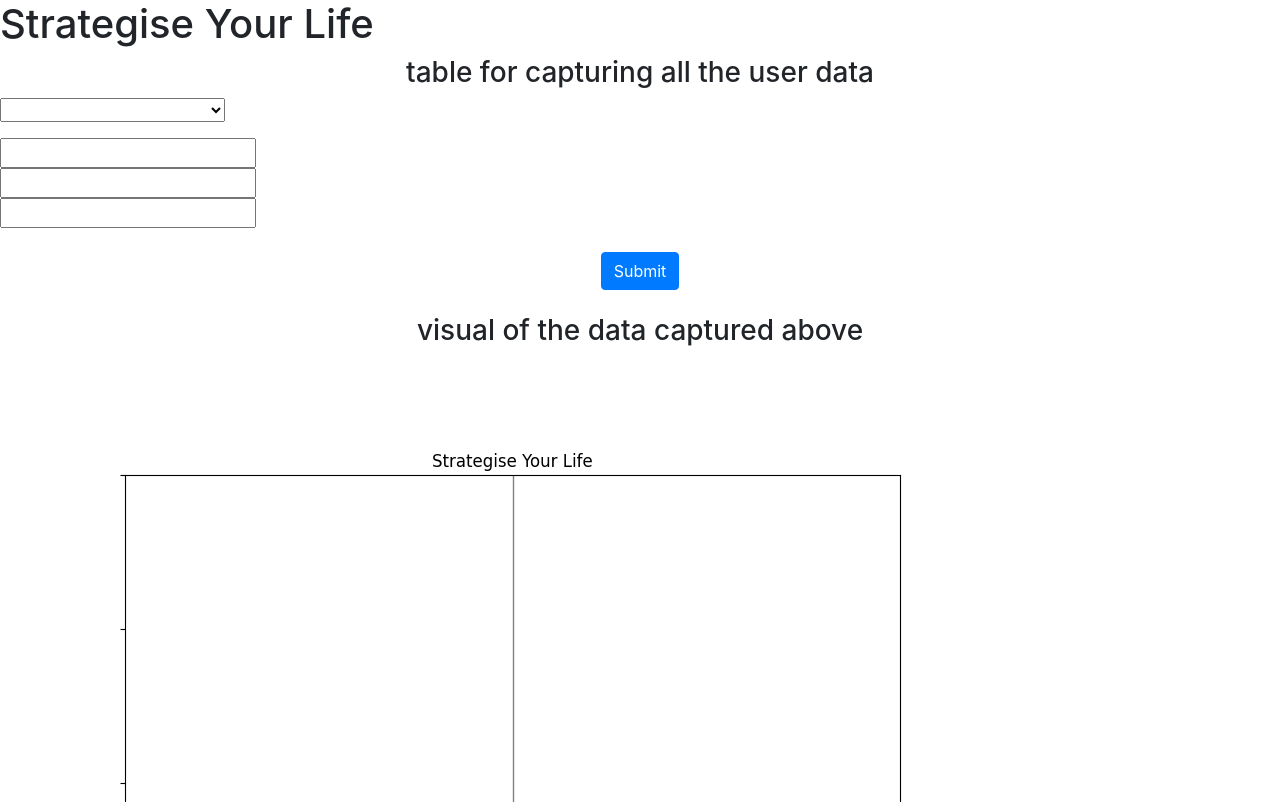
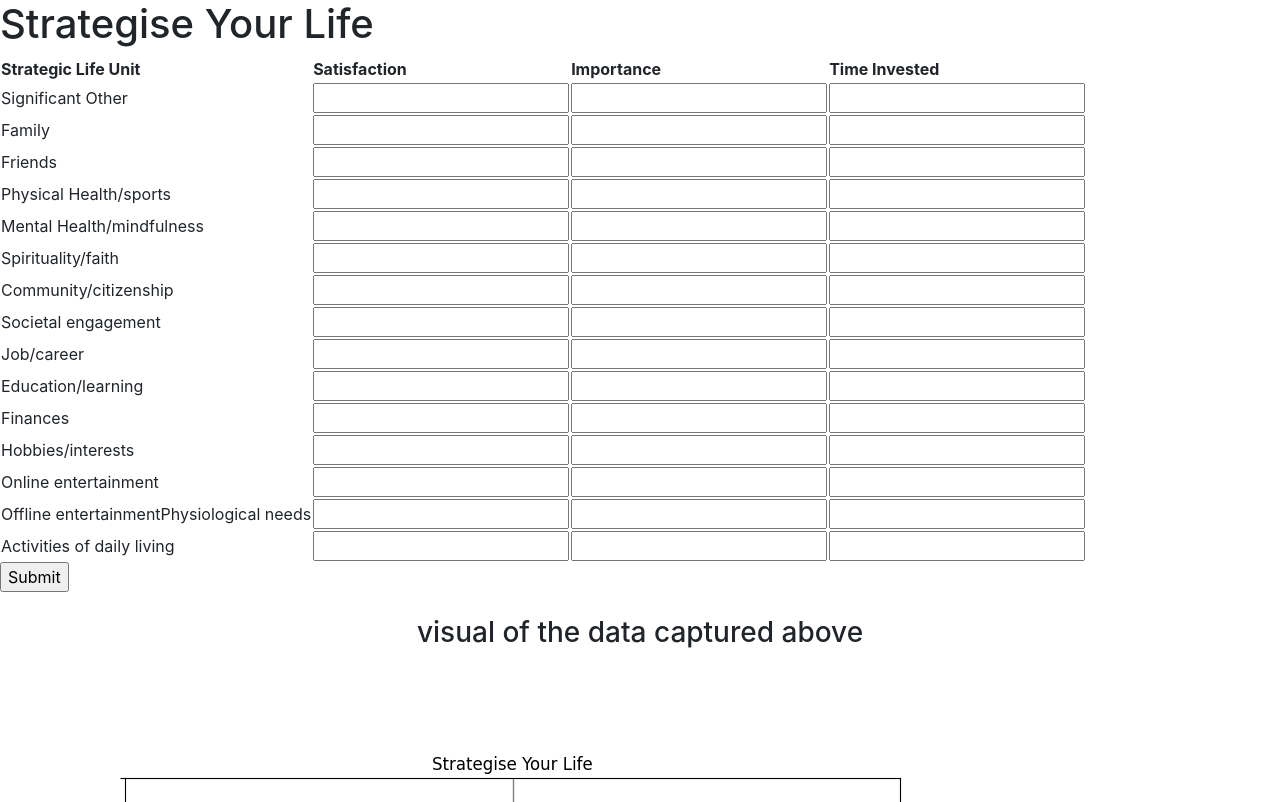
Before and after one commit to DavidOForrester/strategise-your-life-project-python, a Flask app: page / in a window 1280 px wide. Shown: the top 802 px of the page. Run offline with Flask 3, Linux system fonts and the light colour scheme; data comes from the database, SQL or seed files in the repository; both versions use the stored data as it was after the commit; some libraries are stand-ins or nearby versions.

Commit message:
Created a table of all db records to be updated

```diff
--- a/website/form.py
+++ b/website/form.py
@@ -1,13 +1,11 @@
 from flask_wtf import FlaskForm
-from wtforms import IntegerField
-from wtforms_sqlalchemy.fields import QuerySelectField
-from website.models import StrategiseYourLife
-
-def form_query():
-  return StrategiseYourLife.query
+from wtforms import FieldList, SubmitField, FormField, DecimalField
 
 class SimpleForm(FlaskForm):
-  strategicLifeUnits = QuerySelectField(query_factory=form_query, allow_blank=True, get_label='strategicLifeUnits')
-  satisfaction = IntegerField("Satisfaction")
-  importance = IntegerField("Importance")
-  timeInvested = IntegerField("Time Invested")
+  satisfaction = DecimalField("Satisfaction")
+  importance = DecimalField("Importance")
+  timeInvested = DecimalField("Time Invested")
+
+class FullForm(FlaskForm):
+  submit = SubmitField("Submit")
+  simpleForm = FieldList(FormField(SimpleForm), min_entries=16)
--- a/website/templates/home.html
+++ b/website/templates/home.html
@@ -3,27 +3,27 @@
 
 {% block table_content %}
 <form method="POST">
-  <h3 align="center">table for capturing all the user data</h3>
-  {{ form.csrf_token }}
-  {{ form.strategicLifeUnits }}
-  <ul>
-    {% for error in form.strategicLifeUnits.errors %}
-    <li>{{ error }}</li>
-    {% endfor %}
-  </ul>
-  <div>
-    {{ form.satisfaction }}
-  </div>
-  <div>
-    {{ form.importance }}
-  </div>
-  <div>
-    {{ form.timeInvested }}
-  </div>
-  <br />
-  <div align="center">
-    <button type="submit" class="btn btn-primary">Submit</button>
-  </div>
+  <table>
+    <thead>
+      <tr>
+        <th>Strategic Life Unit</th>
+        <th>Satisfaction</th>
+        <th>Importance</th>
+        <th>Time Invested</th>
+      </tr>
+    </thead>
+    <tbody>
+      {% for strategicLifeUnit, simpleForm in zip(strategicLifeUnits, form.simpleForm) %}
+      <tr>
+        <td>{{ strategicLifeUnit }}</td>
+        <td>{{ simpleForm.satisfaction }}</td>
+        <td>{{ simpleForm.importance }}</td>
+        <td>{{ simpleForm.timeInvested }}</td>
+      </tr>
+      {% endfor %}
+    </tbody>
+  </table>
+  {{ form.submit }}
 </form>
 {% endblock %}
 
--- a/website/views.py
+++ b/website/views.py
@@ -1,7 +1,7 @@
 import sqlite3
 from flask import Blueprint, render_template, request
 import pandas as pd
-from website.form import SimpleForm
+from website.form import FullForm
 from website.models import StrategiseYourLife
 from website.starting_data import CreateData
 from website.visuals import CreateVisual
@@ -11,8 +11,6 @@
 
 @views.route('/', methods=['GET', 'POST'])
 def home():
-  form = SimpleForm()
-
   #connects to the database
   conn = sqlite3.connect('instance/database.db')
   df = pd.read_sql('SELECT * FROM strategise_your_life', conn)
@@ -22,27 +20,21 @@
     #runs the function to create the starting data
     CreateData()
 
+  cur = conn.cursor()
+  cur.execute("SELECT * FROM strategise_your_life")
+  data = cur.fetchall()
+
+  #creates the form
+  form = FullForm()
+
+  strategicLifeUnits = ['Significant Other','Family','Friends','Physical Health/sports','Mental Health/mindfulness','Spirituality/faith','Community/citizenship','Societal engagement','Job/career','Education/learning','Finances','Hobbies/interests','Online entertainment','Offline entertainment''Physiological needs','Activities of daily living']
+
+
   if request.method == 'POST':
-    strategicLifeUnit = request.form.get('strategicLifeUnits')
-    satisfaction = request.form.get('satisfaction')
-    importance = request.form.get('importance')
-    timeInvested = request.form.get('timeInvested')
-
-    if strategicLifeUnit == "__None":
-      print('missing strategic life unit data')
-    elif satisfaction == "":
-      print('missing satisfaction data')
-    elif importance == "":
-      print('missing importance data')
-    elif timeInvested == "":
-      print('missing time invested data')
-    else:
-      #updating database record
-      curs = conn.cursor()
-      curs.execute(f"UPDATE strategise_your_life SET satisfaction = {satisfaction}, importance = {importance}, timeInvested = {timeInvested} WHERE id = {strategicLifeUnit}")
-      conn.commit()
+      #can get the values back from the form
+      print(request.form.get('simpleForm-2-satisfaction'))
 
       #run the python visual code here
       CreateVisual()
 
-  return render_template("home.html", form=form)
+  return render_template("home.html", data=data, form=form, strategicLifeUnits=strategicLifeUnits, zip=zip)
```
Also changed, not shown: instance/database.db, website/static/visual.png.
